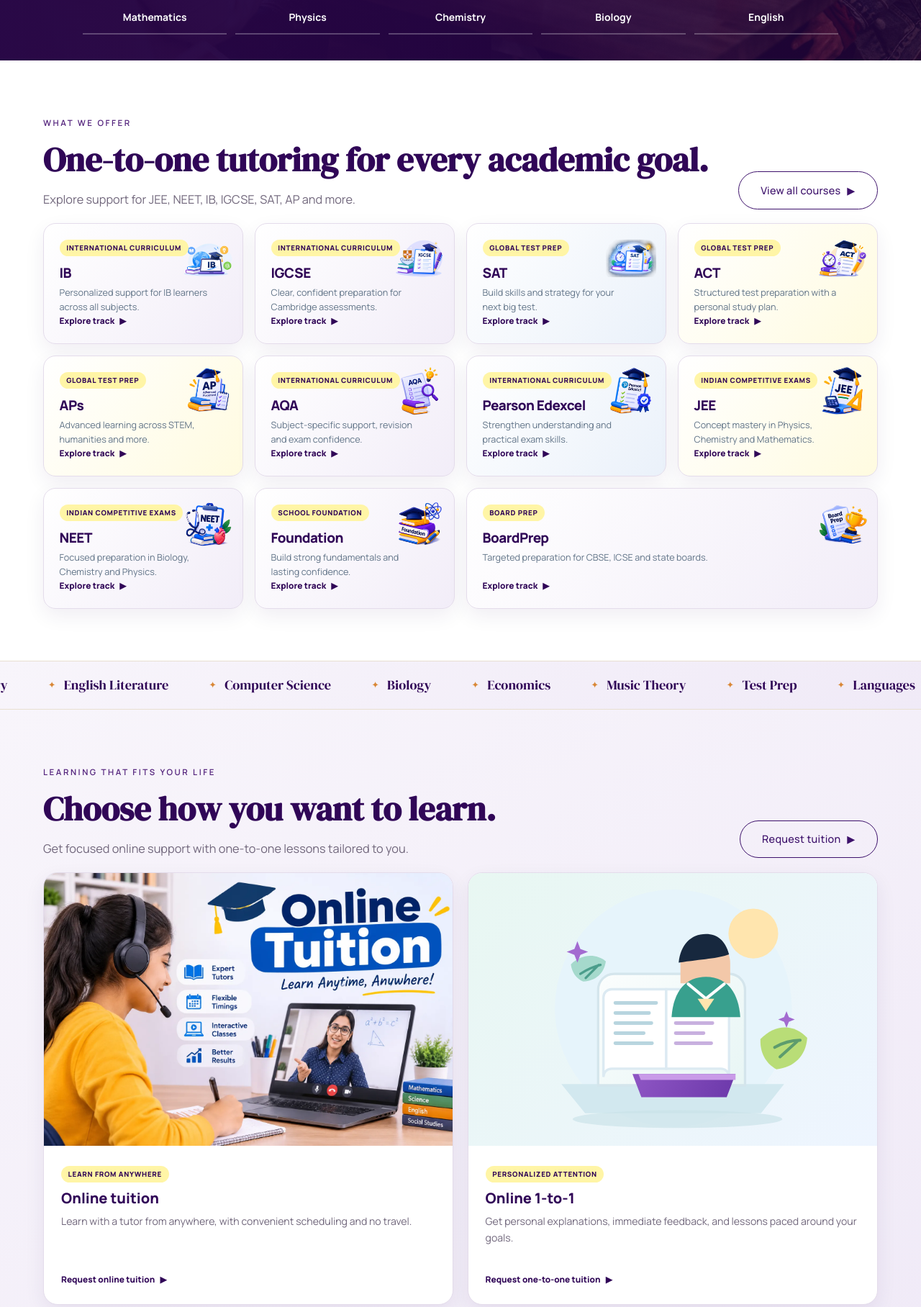
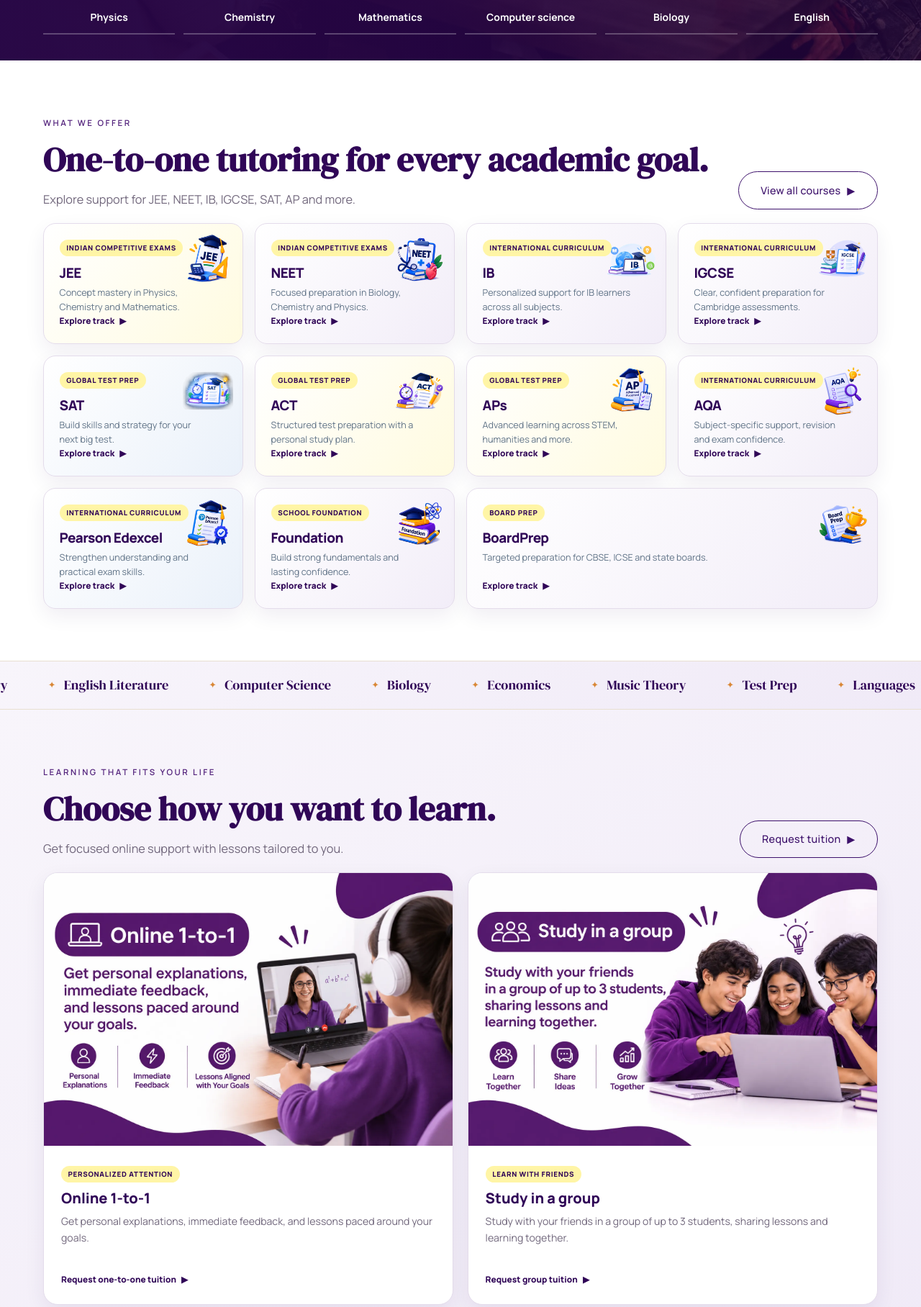
Before and after one commit to DushyantPal-hash/Connect-My-Tutor, a plain HTML site: page index.html in a window 1280 px wide. Shown: the part 617-2433 px from the top of the page at 72% size. Drawn offline with Linux system fonts and the light colour scheme; a web font is replaced by a local one.

Commit message:
Update home page section

```diff
--- a/css/theme.css
+++ b/css/theme.css
@@ -509,7 +509,7 @@ body.home-page .hero.application-hero::before {
     z-index: 0;
     inset: 0;
     display: block;
-    background-image: url("../images/inside-images/home-page/student-laptop.jpg");
+    background-image: url("../images/inside-images/home-page/student-laptop.webp");
     background-position: center 45%;
     background-size: cover;
     background-repeat: no-repeat;
@@ -638,9 +638,8 @@ body.home-page .hero-seat-note {
 body.home-page .course-slide-subjects {
     display: grid;
     width: 100%;
-    max-width: 1050px;
     min-height: 0;
-    grid-template-columns: repeat(5, minmax(0, 1fr));
+    grid-template-columns: repeat(6, minmax(0, 1fr));
     gap: .75rem;
     margin: 2rem auto 0;
     padding-top: .75rem;
--- a/index.html
+++ b/index.html
@@ -38,15 +38,16 @@
                                 <span aria-hidden="true">▶</span>
                             </a>
                         </div>
-                        <p class="hero-seat-note">One-to-one support · Online and home tuition</p>
+                        <p class="hero-seat-note">One to One Online Classes</p>
                         <div class="hero-trust-list" aria-label="Tutoring benefits">
                             <span><b aria-hidden="true">✓</b> One-to-one learning</span>
                             <span><b aria-hidden="true">✓</b> Flexible lesson formats</span>
                         </div>
                         <div class="course-slide-subjects" id="courseSubjects" aria-label="Subjects in this course">
-                            <span>Mathematics</span>
                             <span>Physics</span>
                             <span>Chemistry</span>
+                            <span>Mathematics</span>
+                            <span>Computer science </span>
                             <span>Biology</span>
                             <span>English</span>
                         </div>
@@ -69,82 +70,115 @@
                 </a>
             </div>
             <div class="course-grid">
+                <!-- JEE -->
+                <a class="course-card course-gold" href="course-jee.html">
+                    <span class="course-type">Indian competitive exams</span><img class="course-tile-art"
+                        src="images/inside-images/courses/jee.webp" alt="" loading="lazy">
+                    <h3>JEE</h3>
+                    <p>Concept mastery in Physics, Chemistry and Mathematics.</p>
+                    <span class="course-link">Explore track
+                        <span aria-hidden="true">▶</span>
+                    </span>
+                </a>
+                <!-- NEET -->
+                <a class="course-card course-lilac" href="course-neet.html">
+                    <span class="course-type">Indian competitive exams</span><img class="course-tile-art"
+                        src="images/inside-images/courses/neet.webp" alt="" loading="lazy">
+                    <h3>NEET</h3>
+                    <p>Focused preparation in Biology, Chemistry and Physics.</p>
+                    <span class="course-link">Explore track
+                        <span aria-hidden="true">▶</span>
+                    </span>
+                </a>
+                <!-- IB -->
                 <a class="course-card course-mint" href="course-ib.html">
                     <span class="course-type">International curriculum</span><img class="course-tile-art"
                         src="images/inside-images/courses/ib.webp" alt="" loading="lazy">
                     <h3>IB</h3>
-                    <p>Personalized support for IB learners across all subjects.</p><span class="course-link">Explore
-                        track <span aria-hidden="true">▶</span></span>
+                    <p>Personalized support for IB learners across all subjects.</p>
+                    <span class="course-link">Explore track
+                        <span aria-hidden="true">▶</span>
+                    </span>
                 </a>
+                <!-- IGCSE -->
                 <a class="course-card course-lilac" href="course-igcse.html">
                     <span class="course-type">International curriculum</span><img class="course-tile-art"
                         src="images/inside-images/courses/igcse.webp" alt="" loading="lazy">
                     <h3>IGCSE</h3>
-                    <p>Clear, confident preparation for Cambridge assessments.</p><span class="course-link">Explore
-                        track <span aria-hidden="true">▶</span></span>
+                    <p>Clear, confident preparation for Cambridge assessments.</p>
+                    <span class="course-link">Explore track
+                        <span aria-hidden="true">▶</span>
+                    </span>
                 </a>
                 <a class="course-card course-blue" href="course-sat.html">
                     <span class="course-type">Global test prep</span><img class="course-tile-art"
                         src="images/inside-images/courses/sat.webp" alt="" loading="lazy">
                     <h3>SAT</h3>
-                    <p>Build skills and strategy for your next big test.</p><span class="course-link">Explore
-                        track <span aria-hidden="true">▶</span></span>
+                    <p>Build skills and strategy for your next big test.</p>
+                    <span class="course-link">Explore track
+                        <span aria-hidden="true">▶</span>
+                    </span>
                 </a>
+                <!-- ACT -->
                 <a class="course-card course-peach" href="course-act.html">
                     <span class="course-type">Global test prep</span><img class="course-tile-art"
                         src="images/inside-images/courses/act.webp" alt="" loading="lazy">
                     <h3>ACT</h3>
-                    <p>Structured test preparation with a personal study plan.</p><span class="course-link">Explore
-                        track <span aria-hidden="true">▶</span></span>
+                    <p>Structured test preparation with a personal study plan.</p>
+                    <span class="course-link">Explore track
+                        <span aria-hidden="true">▶</span>
+                    </span>
                 </a>
+                <!-- APs -->
                 <a class="course-card course-peach" href="course-aps.html">
                     <span class="course-type">Global test prep</span><img class="course-tile-art"
                         src="images/inside-images/courses/ap.webp" alt="" loading="lazy">
                     <h3>APs</h3>
-                    <p>Advanced learning across STEM, humanities and more.</p><span class="course-link">Explore track
-                        <span aria-hidden="true">▶</span></span>
+                    <p>Advanced learning across STEM, humanities and more.</p>
+                    <span class="course-link">Explore track
+                        <span aria-hidden="true">▶</span>
+                    </span>
                 </a>
+                <!-- AQA -->
                 <a class="course-card course-mint" href="course-aqa.html">
                     <span class="course-type">International curriculum</span><img class="course-tile-art"
                         src="images/inside-images/courses/aqa.webp" alt="" loading="lazy">
                     <h3>AQA</h3>
-                    <p>Subject-specific support, revision and exam confidence.</p><span class="course-link">Explore
-                        track <span aria-hidden="true">▶</span></span>
+                    <p>Subject-specific support, revision and exam confidence.</p>
+                    <span class="course-link">Explore track
+                        <span aria-hidden="true">▶</span>
+                    </span>
                 </a>
+                <!-- Pearson Edexcel -->
                 <a class="course-card course-blue" href="course-pearson-edexcel.html">
                     <span class="course-type">International curriculum</span><img class="course-tile-art"
                         src="images/inside-images/courses/pearson.webp" alt="" loading="lazy">
                     <h3>Pearson Edexcel</h3>
-                    <p>Strengthen understanding and practical exam skills.</p><span class="course-link">Explore track
-                        <span aria-hidden="true">▶</span></span>
+                    <p>Strengthen understanding and practical exam skills.</p>
+                    <span class="course-link">Explore track
+                        <span aria-hidden="true">▶</span>
+                    </span>
                 </a>
-                <a class="course-card course-gold" href="course-jee.html">
-                    <span class="course-type">Indian competitive exams</span><img class="course-tile-art"
-                        src="images/inside-images/courses/jee.webp" alt="" loading="lazy">
-                    <h3>JEE</h3>
-                    <p>Concept mastery in Physics, Chemistry and Mathematics.</p><span class="course-link">Explore track
-                        <span aria-hidden="true">▶</span></span>
-                </a>
-                <a class="course-card course-lilac" href="course-neet.html">
-                    <span class="course-type">Indian competitive exams</span><img class="course-tile-art"
-                        src="images/inside-images/courses/neet.webp" alt="" loading="lazy">
-                    <h3>NEET</h3>
-                    <p>Focused preparation in Biology, Chemistry and Physics.</p><span class="course-link">Explore track
-                        <span aria-hidden="true">▶</span></span>
-                </a>
+
+                <!-- Foundation -->
                 <a class="course-card course-mint" href="course-foundation.html">
                     <span class="course-type">School foundation</span><img class="course-tile-art"
                         src="images/inside-images/courses/foundation.webp" alt="" loading="lazy">
                     <h3>Foundation</h3>
-                    <p>Build strong fundamentals and lasting confidence.</p><span class="course-link">Explore track
-                        <span aria-hidden="true">▶</span></span>
+                    <p>Build strong fundamentals and lasting confidence.</p>
+                    <span class="course-link">Explore track
+                        <span aria-hidden="true">▶</span>
+                    </span>
                 </a>
+                <!-- BoardPrep -->
                 <a class="course-card course-boardprep" href="course-boardprep.html">
                     <span class="course-type">Board prep</span><img class="course-tile-art"
                         src="images/inside-images/courses/board.webp" alt="" loading="lazy">
                     <h3>BoardPrep</h3>
-                    <p>Targeted preparation for CBSE, ICSE and state boards.</p><span class="course-link">Explore track
-                        <span aria-hidden="true">▶</span></span>
+                    <p>Targeted preparation for CBSE, ICSE and state boards.</p>
+                    <span class="course-link">Explore track
+                        <span aria-hidden="true">▶</span>
+                    </span>
                 </a>
             </div>
         </div>
@@ -165,7 +199,7 @@
                     <span class="eyebrow">Learning that fits your life</span>
                     <h2 class="section-title">Choose how you want to learn.</h2>
                     <p class="section-sub">
-                        Get focused online support with one-to-one lessons tailored to you.
+                        Get focused online support with lessons tailored to you.
                     </p>
                 </div>
                 <a href="for-parents.html" class="btn btn-outline-white arrow">Request tuition
@@ -173,24 +207,9 @@
                 </a>
             </div>
             <div class="tuition-grid">
-                <article class="tuition-card tuition-online">
-                    <a href="for-parents.html">
-                        <img src="images/inside-images/home-page/online-tuition.webp" alt="" loading="lazy">
-                        <div class="tuition-card-content">
-                            <span class="course-type">Learn from anywhere</span>
-                            <h3>Online tuition</h3>
-                            <p>
-                                Learn with a tutor from anywhere, with convenient scheduling and no travel.
-                            </p>
-                            <a class="course-link" href="for-parents.html">
-                                Request online tuition <span aria-hidden="true">▶</span>
-                            </a>
-                        </div>
-                    </a>
-                </article>
                 <article class="tuition-card tuition-one-to-one">
                     <a href="for-parents.html">
-                        <img src="images/academic-illustration.svg" alt="" loading="lazy">
+                        <img src="images/inside-images/home-page/online-1-to-1.webp" alt="Online-1-to-1" loading="lazy">
                         <div class="tuition-card-content">
                             <span class="course-type">Personalized attention</span>
                             <h3>Online 1-to-1</h3>
@@ -199,6 +218,23 @@
                             </p>
                             <a class="course-link" href="for-parents.html">
                                 Request one-to-one tuition <span aria-hidden="true">▶</span>
+                            </a>
+                        </div>
+                    </a>
+                </article>
+                <article class="tuition-card tuition-group">
+                    <a href="for-parents.html">
+                        <img src="images/inside-images/home-page/study-in-group.webp" alt="Study in a group"
+                            loading="lazy">
+                        <div class="tuition-card-content">
+                            <span class="course-type">Learn with friends</span>
+                            <h3>Study in a group</h3>
+                            <p>
+                                Study with your friends in a group of up to 3 students, sharing lessons and learning
+                                together.
+                            </p>
+                            <a class="course-link" href="for-parents.html">
+                                Request group tuition <span aria-hidden="true">▶</span>
                             </a>
                         </div>
                     </a>
--- a/js/course-data.js
+++ b/js/course-data.js
@@ -1,4 +1,30 @@
 export const courseTracks = [
+  {
+    slug: "jee",
+    title: "JEE",
+    category: "Indian competitive exams",
+    summary: "Master Physics, Chemistry and Mathematics concepts for JEE.",
+    description:
+      "Prepare for JEE with a strong foundation in core concepts and a deliberate approach to problem solving. One-to-one support can help you identify gaps and practise challenging questions.",
+    subjects: ["Physics", "Chemistry", "Mathematics"],
+    focus:
+      "Concept mastery, guided problem solving, revision and mock-test review.",
+    art: "/inside-images/courses/jee.webp",
+    related: ["neet", "foundation", "boardprep"],
+  },
+  {
+    slug: "neet",
+    title: "NEET",
+    category: "Indian competitive exams",
+    summary: "Focused preparation in Biology, Chemistry and Physics.",
+    description:
+      "Prepare for NEET with clear explanations, topic-by-topic revision and practice that builds confidence. Focus your lessons on the subjects and concepts where you need the most support.",
+    subjects: ["Biology", "Chemistry", "Physics"],
+    focus:
+      "Concept review, question practice, revision planning and exam readiness.",
+    art: "/inside-images/courses/neet.webp",
+    related: ["jee", "foundation", "boardprep"],
+  },
   {
     slug: "ib",
     title: "IB",
@@ -55,20 +81,6 @@ export const courseTracks = [
     related: ["act", "aps", "ib"],
   },
   {
-    slug: "act",
-    title: "ACT",
-    category: "Global test prep",
-    summary:
-      "Structured preparation for ACT subjects, timing and test strategy.",
-    description:
-      "Build confidence across ACT sections with tailored tutoring and regular practice. Your learning plan can focus on the subjects, question types and timing goals that need the most attention.",
-    subjects: ["English", "Math", "Reading", "Science"],
-    focus:
-      "Section-by-section practice, accuracy, pacing and test-day readiness.",
-    art: "/inside-images/courses/act.webp",
-    related: ["sat", "aps", "ib"],
-  },
-  {
     slug: "aps",
     title: "APs",
     category: "Global test prep",
@@ -87,6 +99,20 @@ export const courseTracks = [
       "Course concepts, free-response practice, revision and exam preparation.",
     art: "/inside-images/courses/ap.webp",
     related: ["sat", "act", "ib"],
+  },
+  {
+    slug: "act",
+    title: "ACT",
+    category: "Global test prep",
+    summary:
+      "Structured preparation for ACT subjects, timing and test strategy.",
+    description:
+      "Build confidence across ACT sections with tailored tutoring and regular practice. Your learning plan can focus on the subjects, question types and timing goals that need the most attention.",
+    subjects: ["English", "Math", "Reading", "Science"],
+    focus:
+      "Section-by-section practice, accuracy, pacing and test-day readiness.",
+    art: "/inside-images/courses/act.webp",
+    related: ["sat", "aps", "ib"],
   },
   {
     slug: "aqa",
@@ -115,32 +141,6 @@ export const courseTracks = [
     related: ["aqa", "igcse", "ib"],
   },
   {
-    slug: "jee",
-    title: "JEE",
-    category: "Indian competitive exams",
-    summary: "Master Physics, Chemistry and Mathematics concepts for JEE.",
-    description:
-      "Prepare for JEE with a strong foundation in core concepts and a deliberate approach to problem solving. One-to-one support can help you identify gaps and practise challenging questions.",
-    subjects: ["Physics", "Chemistry", "Mathematics"],
-    focus:
-      "Concept mastery, guided problem solving, revision and mock-test review.",
-    art: "/inside-images/courses/jee.webp",
-    related: ["neet", "foundation", "boardprep"],
-  },
-  {
-    slug: "neet",
-    title: "NEET",
-    category: "Indian competitive exams",
-    summary: "Focused preparation in Biology, Chemistry and Physics.",
-    description:
-      "Prepare for NEET with clear explanations, topic-by-topic revision and practice that builds confidence. Focus your lessons on the subjects and concepts where you need the most support.",
-    subjects: ["Biology", "Chemistry", "Physics"],
-    focus:
-      "Concept review, question practice, revision planning and exam readiness.",
-    art: "/inside-images/courses/neet.webp",
-    related: ["jee", "foundation", "boardprep"],
-  },
-  {
     slug: "foundation",
     title: "Foundation",
     category: "School foundation",
--- a/js/main.js
+++ b/js/main.js
@@ -92,7 +92,7 @@ if (courseCarousel) {
     window.clearInterval(timer);
     timer = undefined;
     if (reducedMotion.matches || document.hidden) return;
-    timer = window.setInterval(showNextCourse, 6000);
+    timer = window.setInterval(showNextCourse, 2000);
   };
 
   document.addEventListener("visibilitychange", updateTimer);
```
Also changed, not shown: images/inside-images/home-page/online-1-to-1.webp (added), images/inside-images/home-page/student-laptop.jpg (deleted), images/inside-images/home-page/student-laptop.webp (added), images/inside-images/home-page/study-in-group.webp (added).
